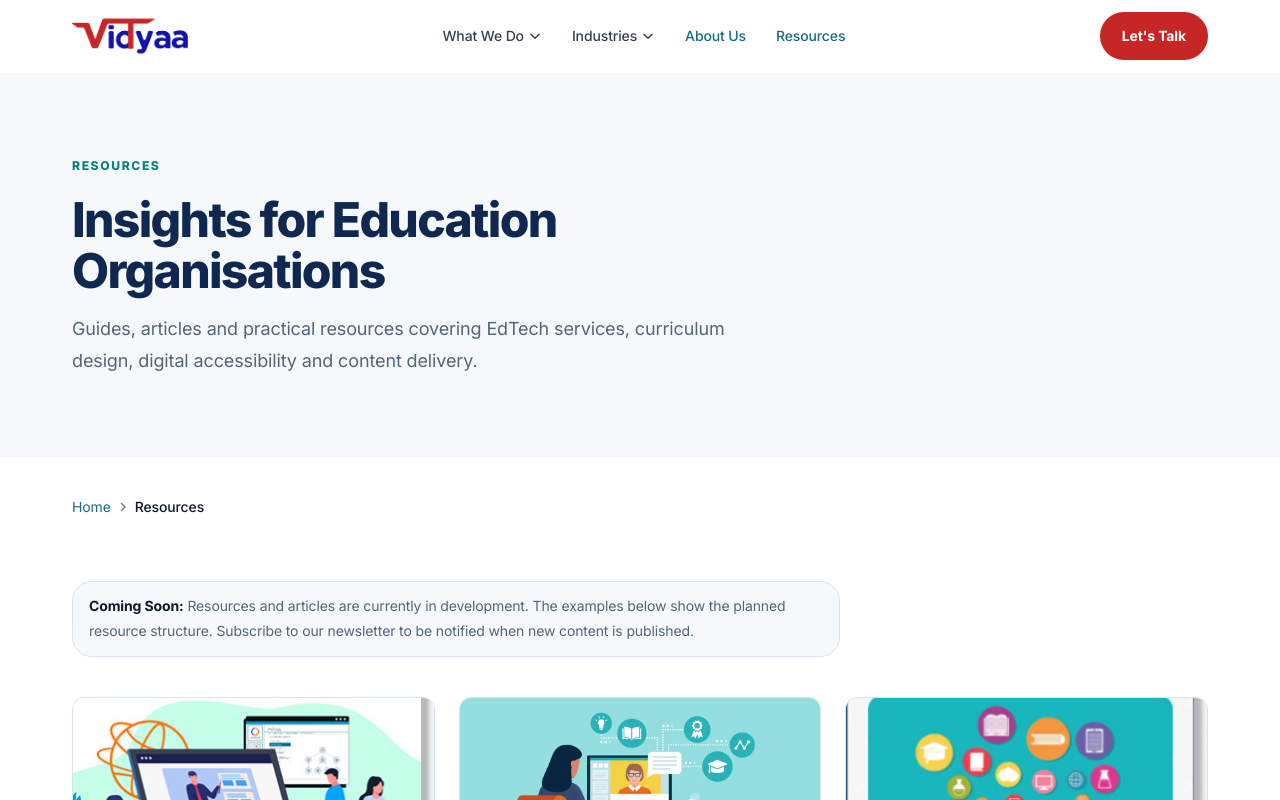
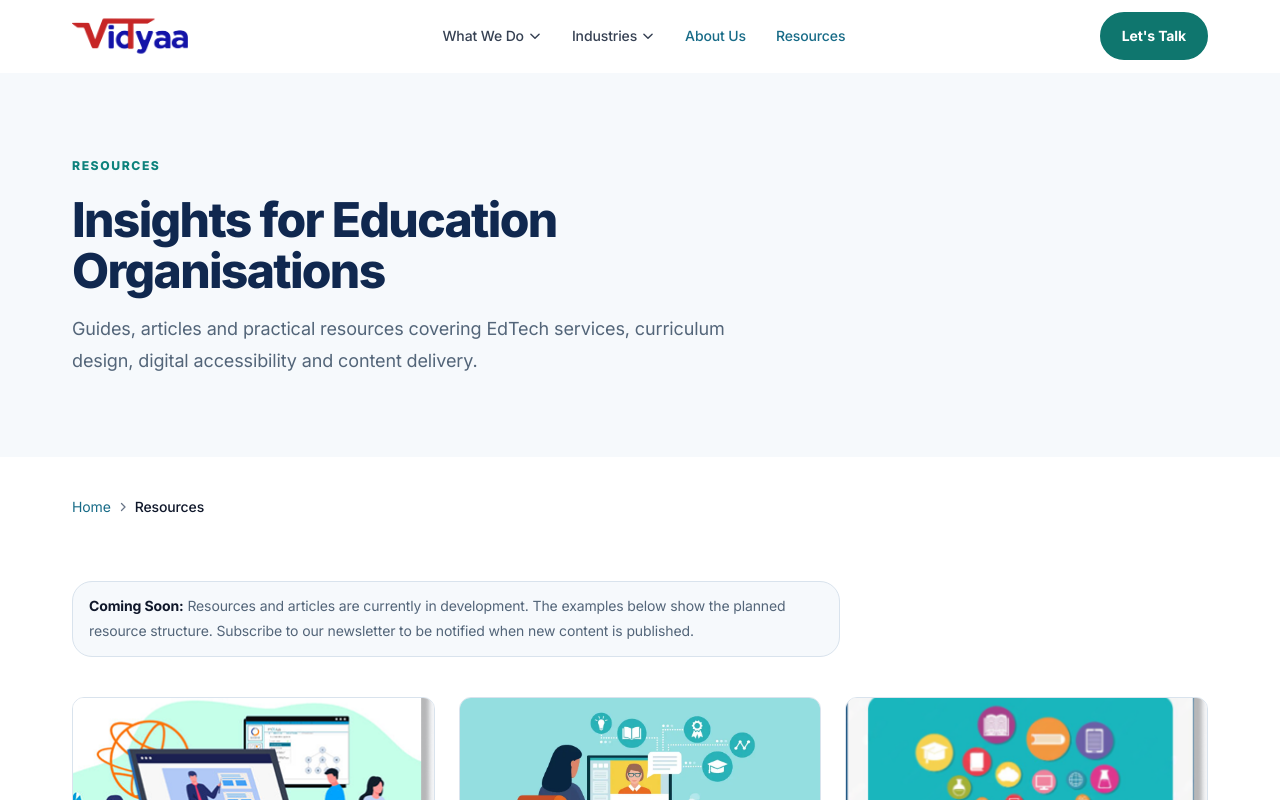
Before and after one commit to Siddhant-Vidyaa-Tech/Website, a Next.js app: page /resources in a window 1280 px wide. Shown: the top 800 px of the page. Built offline with nearby package versions, Linux system fonts and the light colour scheme.

Commit message:
Improve contrast for teal call-to-action buttons

```diff
--- a/app/globals.css
+++ b/app/globals.css
@@ -17,7 +17,7 @@
   /* Professional brand blue for links, focus & UI elements */
   --secondary-light: #168da5;
   /* Interactive blue */
-  --accent: #0d9488;
+  --accent: #0f766e;
   /* Vidyaa Tech Logo Red – strategic accent for CTAs & highlights */
   --accent-light: #14b8a6;
   /* Lighter red */
@@ -2963,3 +2963,8 @@ h2 { line-height: 1.13; }
 @media (max-width: 767px) {
   .nav-dropdown { width: auto; }
 }
+
+
+/* Keep primary action labels readable against the refreshed teal accent */
+.btn-primary { background: #0f766e; border-color: #0f766e; color: #fff; }
+.btn-primary:hover { background: #115e59; border-color: #115e59; color: #fff; box-shadow: 0 10px 24px rgba(15,118,110,.22); }
```
